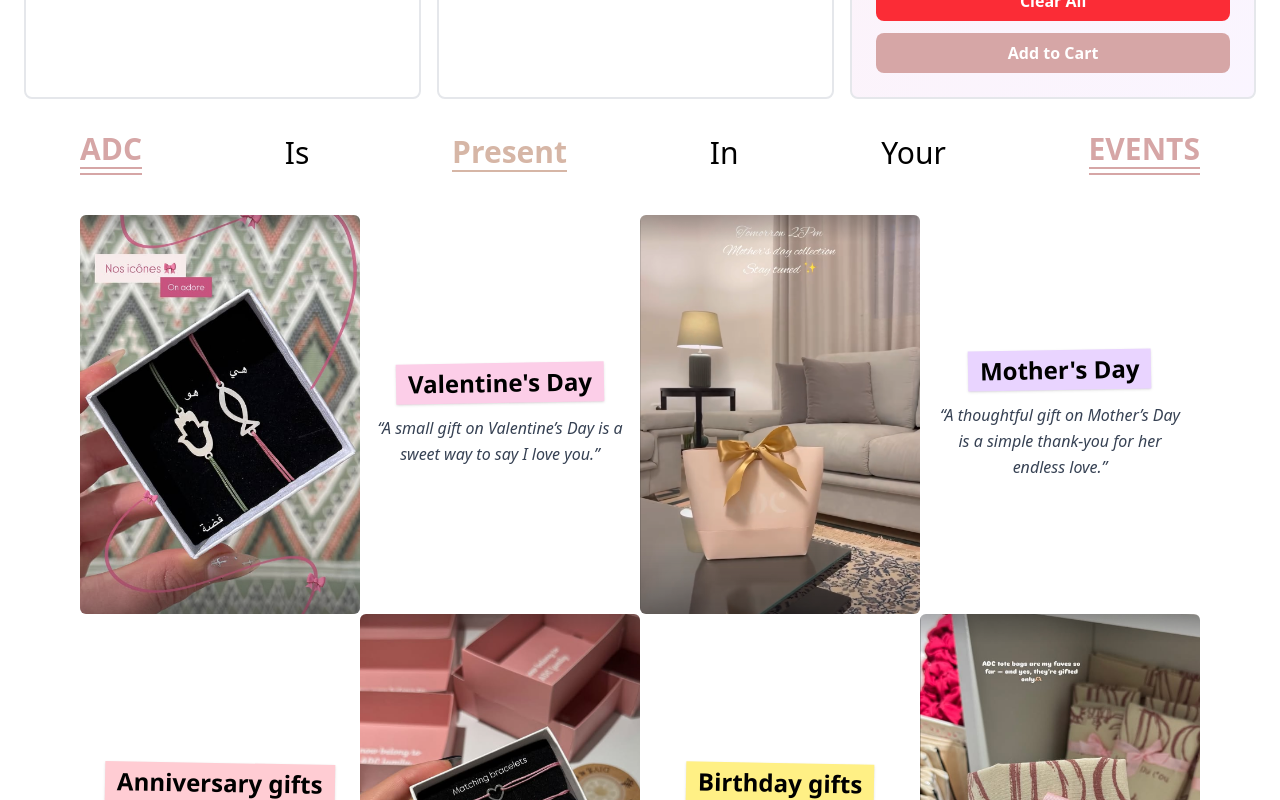
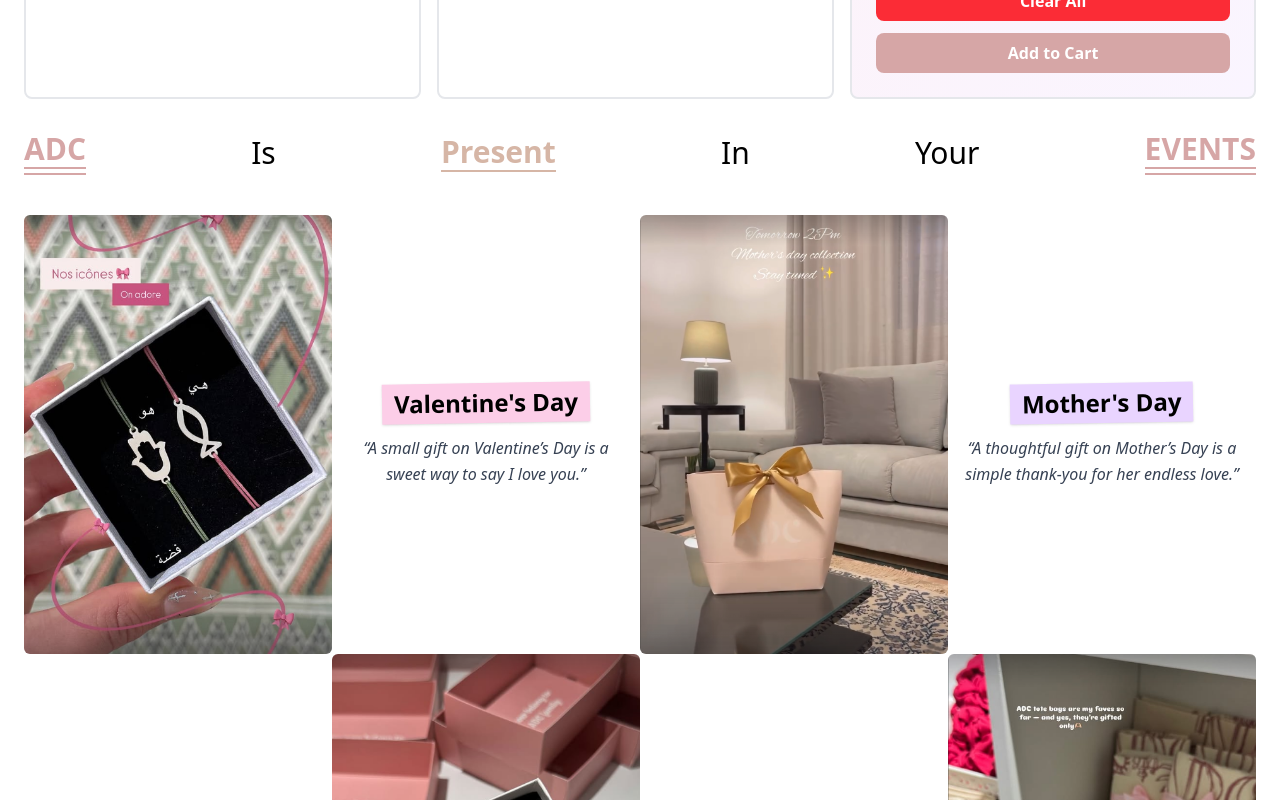
Before and after one commit to ba9hh/adc, a React (Vite) app in the folder frontend/: page / in a window 1280 px wide. Shown: the part 980-1780 px from the top of the page. Built offline with nearby package versions, Linux system fonts and the light colour scheme.

Commit message:
first commit

```diff
--- a/frontend/src/home/Events.jsx
+++ b/frontend/src/home/Events.jsx
@@ -5,7 +5,7 @@ import anniversary from "../assets/anniversary.png";
 import birthday from "../assets/birthday.png";
 const Events = () => {
   return (
-    <div className="md:mx-20 mt-8">
+    <div className="md:mx-6 mt-8">
       <div className="flex justify-between items-center">
         <div className="border-b-2 border-[#D6A6A6]">
           <h1 className="border-b-2 text-[#D6A6A6] text-3xl font-bold mb-1">
```
